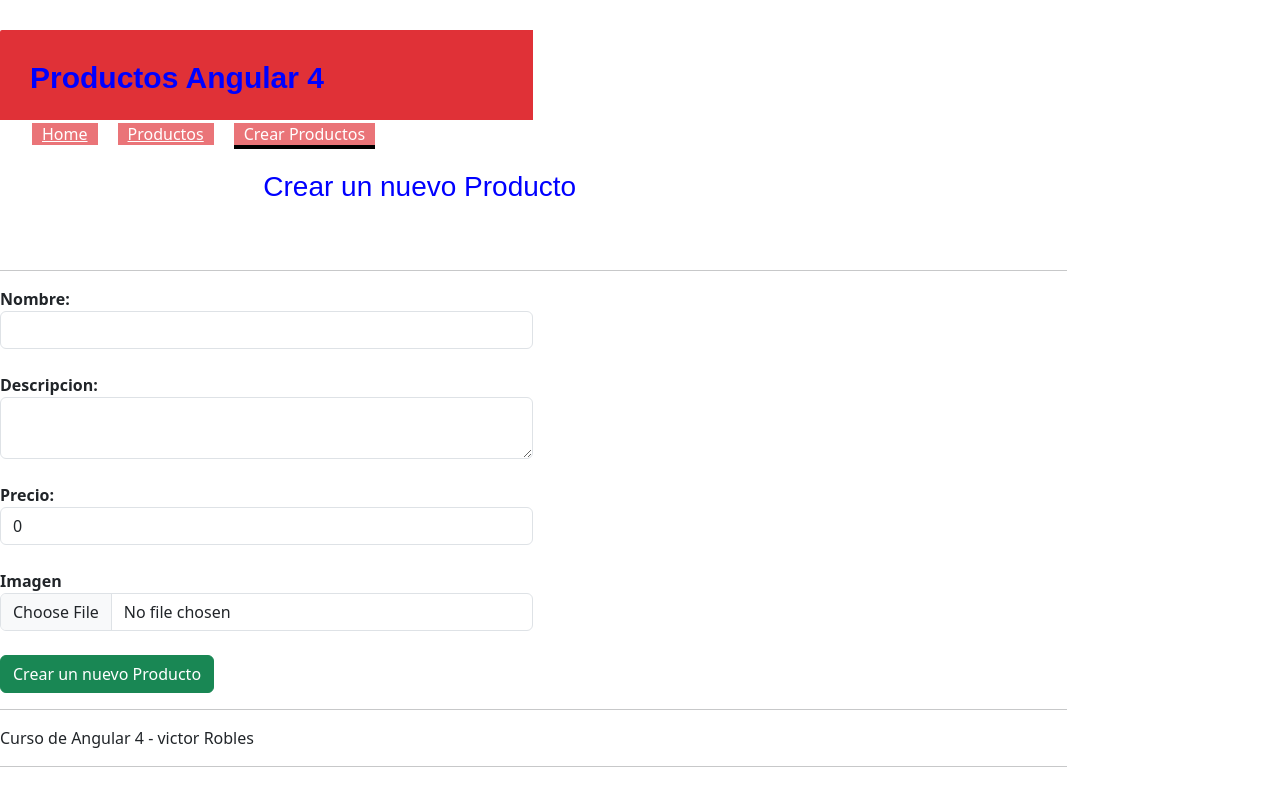
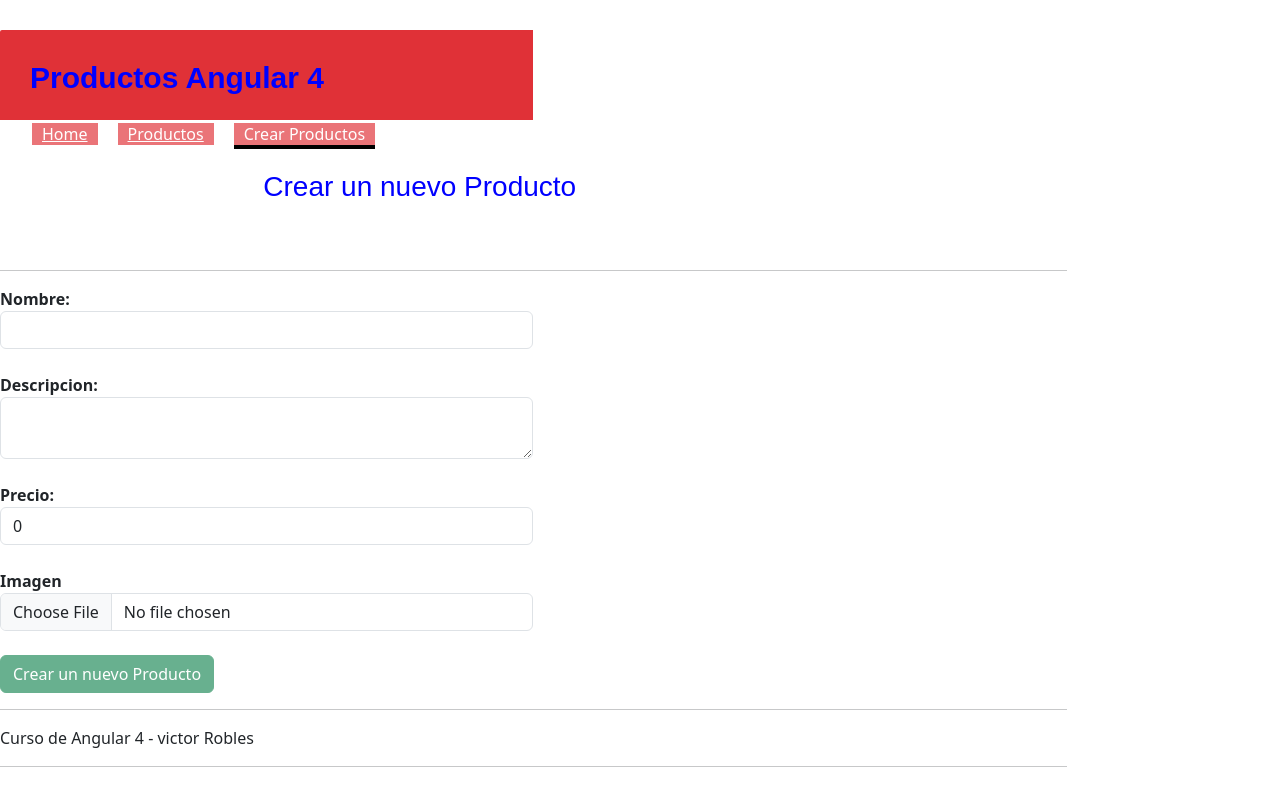
Before and after one commit to Jeisson-Gomez/Curso-Angular4-WebApp, an Angular app: page /Crear-Producto in a window 1280 px wide. Built offline with nearby package versions, Linux system fonts and the light colour scheme.

Commit message:
Actualizacion del proyecto

```diff
--- a/src/app/Views/Producto-Add.html
+++ b/src/app/Views/Producto-Add.html
@@ -22,9 +22,9 @@
 
   <label>
     <strong>Precio: </strong>
-    <span *ngIf="!precio.valid && precio.touched">El precio es Obligatorio!!</span>
+    <span *ngIf="!precio.valid && precio.touched">El precio no es Correcto!!</span>
   </label>
-  <input type="text" name="precio" #precio="ngModel" [(ngModel)]="producto.precio" class="form-control" required />
+  <input type="text" name="precio" #precio="ngModel" [(ngModel)]="producto.precio" class="form-control" required pattern="[0-9]+"/>
 
   <br>
 
@@ -32,6 +32,6 @@
   <input type="file" class="form-control" />
 
   <br />
-  <input type="submit" value="{{ titulo }}" class="btn btn-success">
+  <input type="submit" value="{{ titulo }}" [disabled]="!formProducto.form.valid" class="btn btn-success">
 </form>
 <hr />
```
